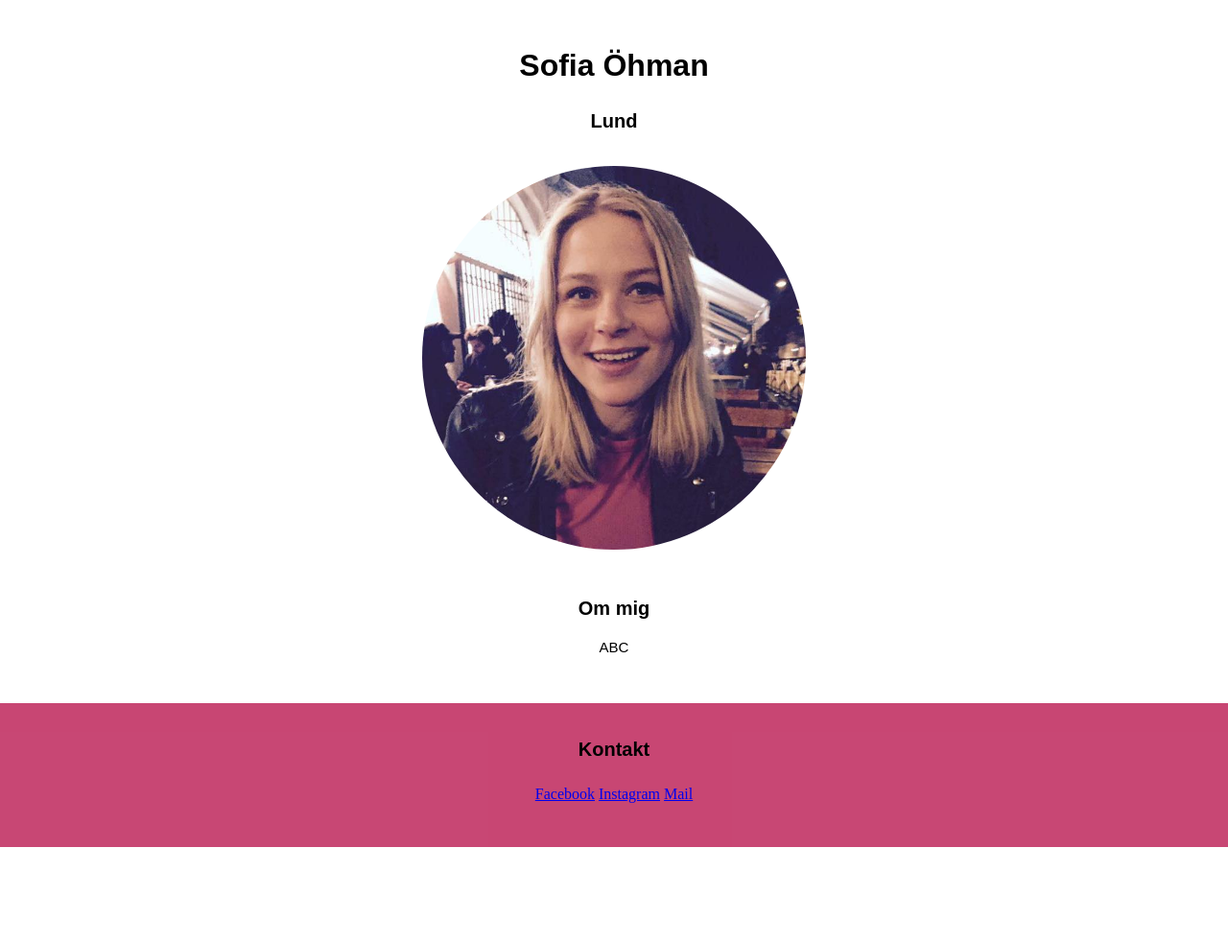
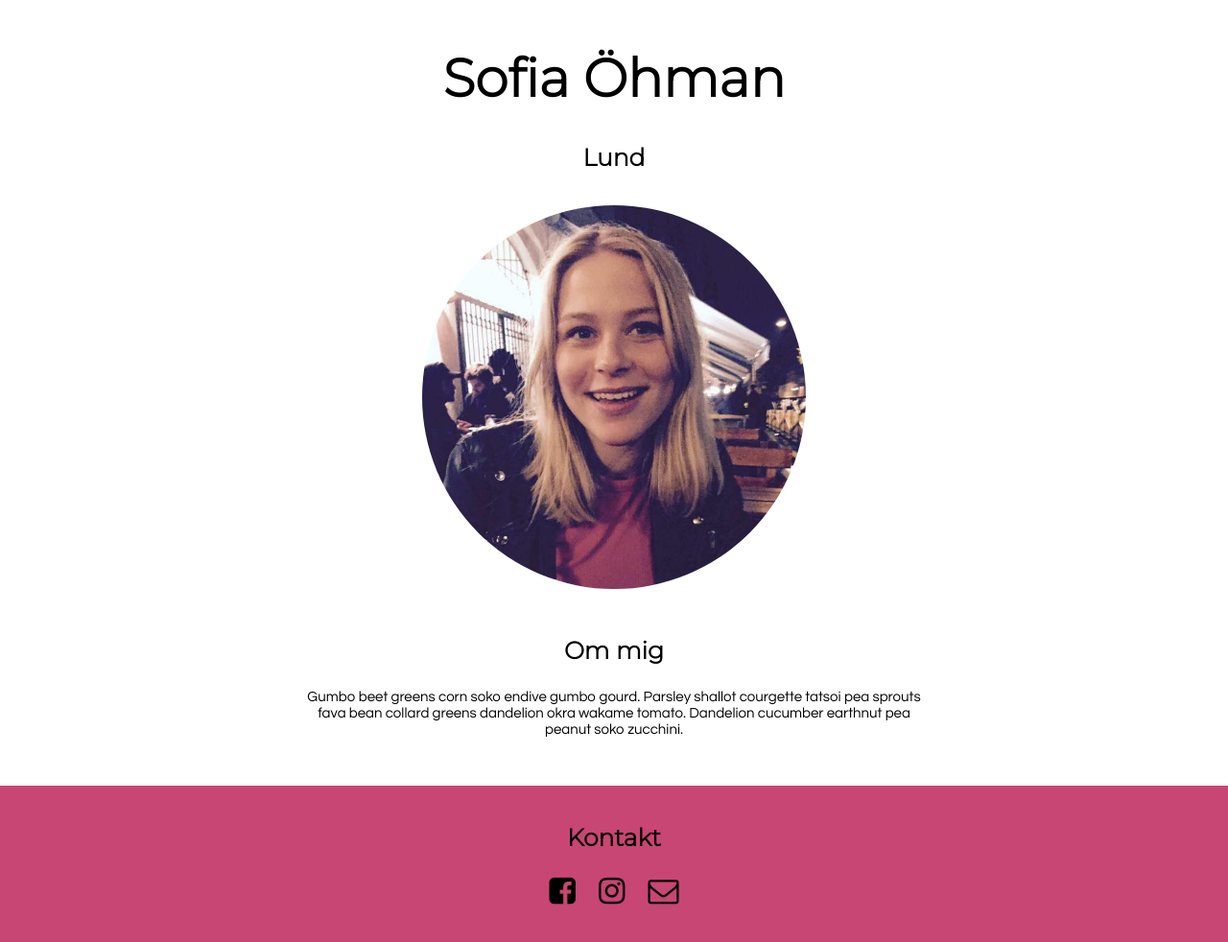
Before and after one commit to sofiaohman/sofiaohman.github.io, a plain HTML site: page index.html in a window 1280 px wide. Shown: the whole page at 96% size. Before the commit the page ends 883 px from the top, so only its background shows below. Drawn offline with Linux system fonts and the light colour scheme.

Commit message:
Länkar ovh typsnitt

```diff
--- a/index.html
+++ b/index.html
@@ -1,6 +1,8 @@
 <!DOCTYPE html>
 <html lang="sv">
 	<head>
+		<link href="https://fonts.googleapis.com/css?family=Montserrat:300|Questrial" rel="stylesheet">
+		<link rel="stylesheet" type="text/css" href="https://cdnjs.cloudflare.com/ajax/libs/font-awesome/4.7.0/css/font-awesome.css">
 		<link rel="stylesheet" type="text/css" href="./normalize.css">
 		<link rel="stylesheet" type="text/css" href="./styles.css">
 		<meta name="viewport" content="width=device-width, initial-scale=1, minimum-scale=1">
@@ -8,21 +10,40 @@
 		<title>Sofia Öhman</title>
 		<meta name="description" content="Min portfolio">
 	</head>
+
 	<body>
+
 		<div class="top-container">
 			<h1>Sofia Öhman</h1>
 			<h2>Lund</h2>
 			<img src=./pb-portfolio.jpg>
 		</div>
+
 		<div class="container1">
 			<h3>Om mig</h3>
-			<p>ABC</p>
+			<p>Gumbo beet greens corn soko endive gumbo gourd. Parsley shallot courgette tatsoi pea sprouts fava bean collard greens dandelion okra wakame tomato. Dandelion cucumber earthnut pea peanut soko zucchini.</p>
 		</div>
+
 		<div class="container2">
-			<h4>Kontakt</h4>
-			<a href="https://www.facebook.com/sofia.ohman.3" title="Get in touch with me!">Facebook</a>
-			<a href="https://www.instagram.com/sofiaohman/" title="Get in touch with me!">Instagram</a>
-			<a href="mailto:sofia.ohman325@gmail.com" title="Get in touch with me!">Mail</a>
+			<h3>Kontakt</h3>
+				<div class="links">
+
+						<a href="http://www.facebook.com/sofia.ohman.3" title="Get in touch with me!" class="link">
+						<i class="fa fa-facebook-square fa-2x facebook" aria-hidden="true"></i>
+						</a>
+
+
+						<a href="https://www.instagram.com/sofiaohman/" title="Get in touch with me!">
+						<i class="fa fa-instagram fa-2x" aria-hidden="true"></i>
+						</a>
+
+
+						<a href="mailto:sofia.ohman325@gmail.com" title="Get in touch with me!">
+						<i class="fa fa-envelope-o fa-2x facebook" aria-hidden="true"></i>
+						</a>
+
+				</div>
 		</div>
+
 	</body>
 </html>
--- a/styles.css
+++ b/styles.css
@@ -1,10 +1,11 @@
 h1 {
-	font-family: arial;
+	font-family: 'Montserrat', sans-serif;
+	font-size: 55px;
 }
 
 h2 {
-	font-family: Arial;
-	font-size: 20px;
+	font-family: 'Montserrat', sans-serif;
+	font-size: 25px;
 	margin-top: 28px;
 }
 
@@ -19,23 +20,20 @@ img {
 }
 
 p {
-	font-family: Arial;
+	font-family: 'Questrial', sans-serif;
 	font-size: 15px;
+	margin-left: 25%;
+	margin-right: 25%;
 }
 
 h3 {
-	font-family: Arial;
-	font-size: 20px;
+	font-family: 'Montserrat', sans-serif;
+	font-size: 25px;
 }
 
 .container1 {
 	text-align: center;
 	margin-top: 50px;
-}
-
-h4 {
-	font-family: Arial;
-	font-size: 20px;
 }
 
 .top-container {
@@ -47,6 +45,12 @@ h4 {
 	text-align: center;
 	margin-top: 50px;
 	background-color: rgba(197, 59, 107, 0.94);
-    padding: 10px;
-    padding-bottom: 45px;
+    padding: 15px;
+    padding-bottom: 40px;
 }
+
+a {
+	text-decoration: none;
+	color: black;
+	margin: 10px;
+}
```
Also changed, not shown: bild7-square.jpg (deleted), 1 other file.
